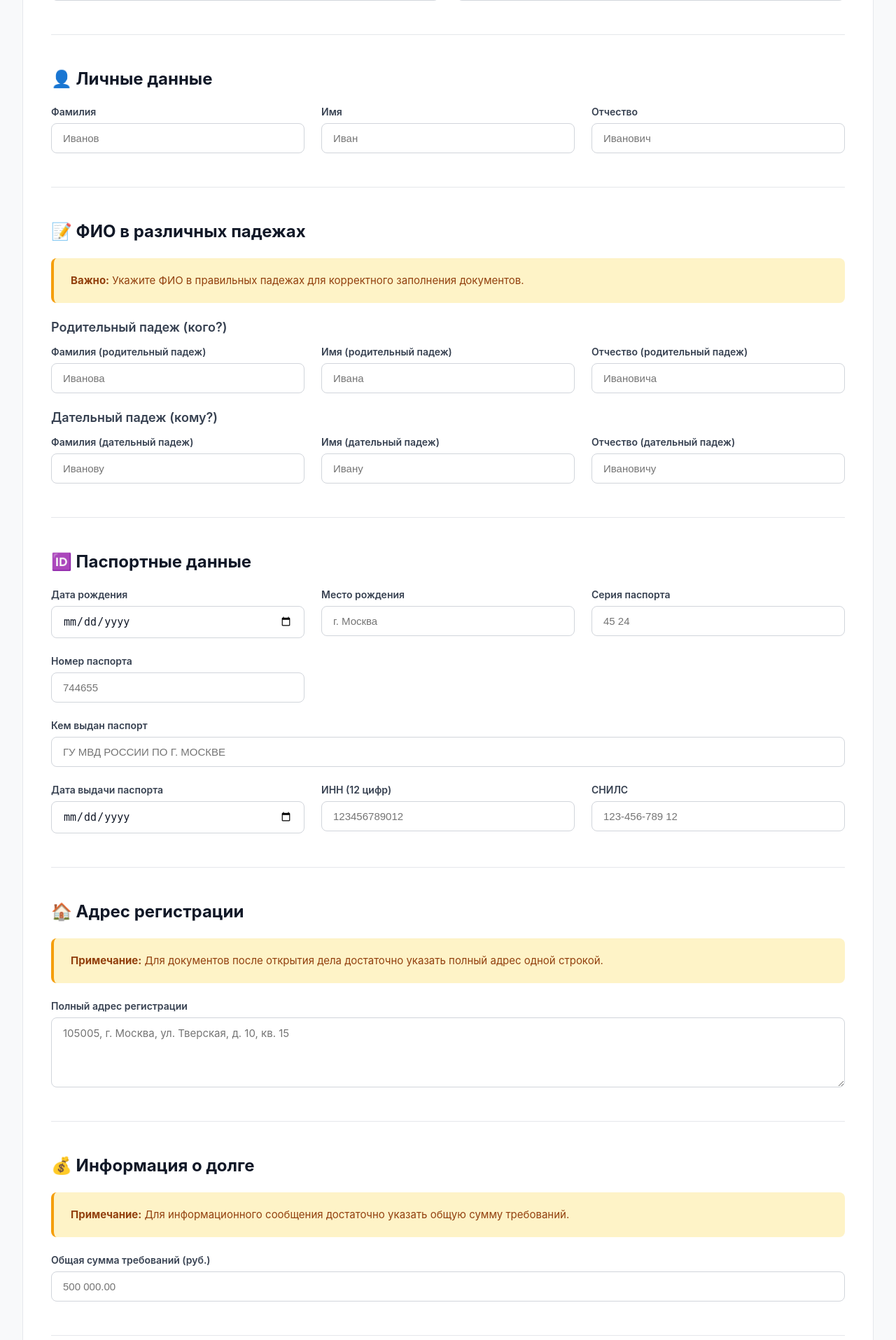
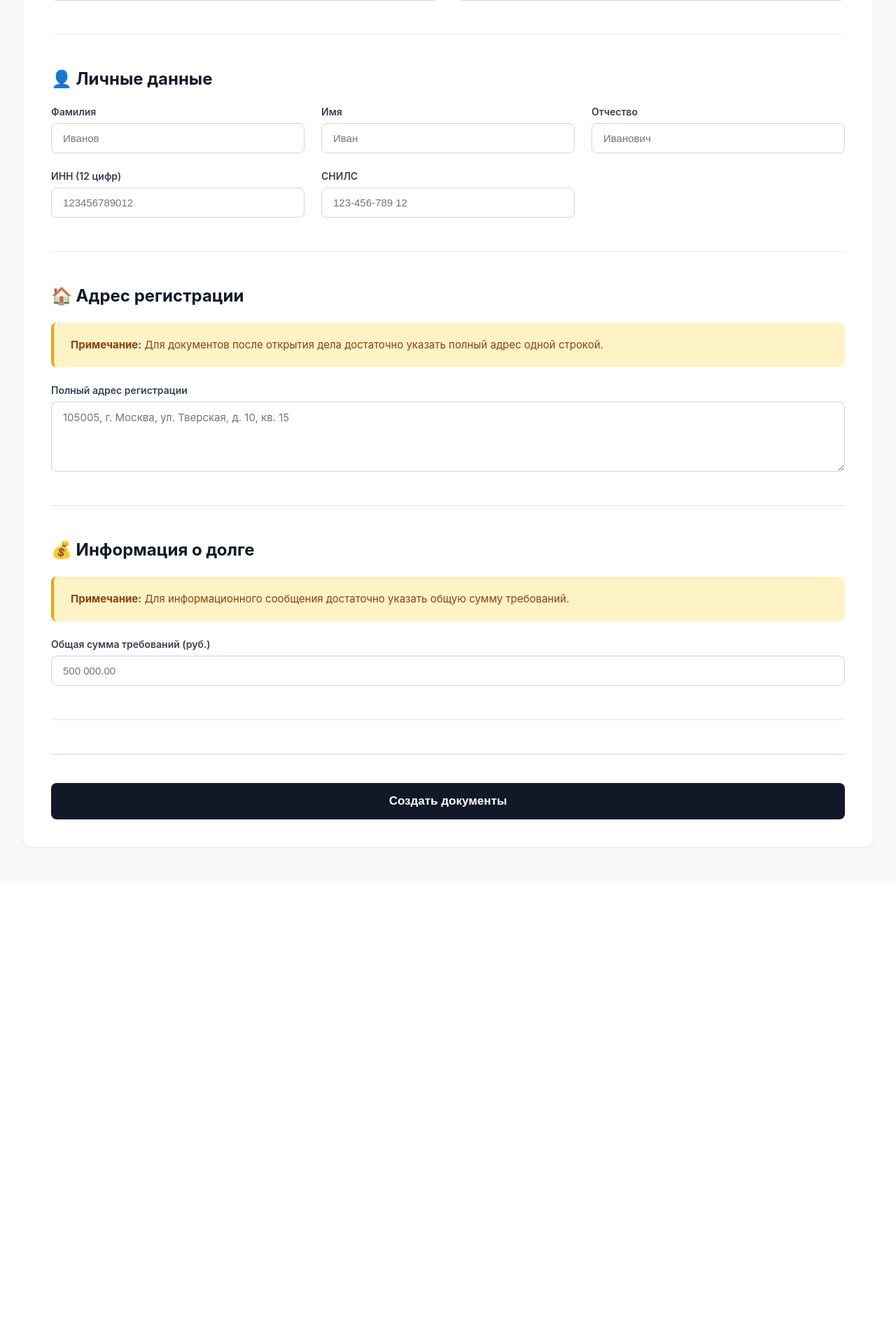
Before and after one commit to NidWare/bankruptcy, a Flask app: page /with-case in a window 1280 px wide. Shown: the part 548-2463 px from the top of the page at 70% size. After the commit the page ends 1760 px from the top, so only its background shows below. Run offline with Flask 3, Linux system fonts and the light colour scheme.

Commit message:
shortened with case version of documents

```diff
--- a/app.py
+++ b/app.py
@@ -73,6 +73,66 @@ def replace_in_runs_preserve_formatting(paragraph, replacements):
             new_run.font.underline = base_formatting['underline']
         if base_formatting['color']:
             new_run.font.color.rgb = base_formatting['color']
+
+
+def add_additional_creditors_to_text(doc, creditors):
+    """
+    Добавляет информацию о дополнительных кредиторах в таблицу заявления (шапка документа)
+    ВЫЗЫВАЕТСЯ ПОСЛЕ замены плейсхолдеров, поэтому ищем по названию первого кредитора
+    """
+    if len(creditors) <= 1:
+        return  # Нет дополнительных кредиторов
+
+    # Ищем ячейку с информацией о первом кредиторе в таблице (шапка документа)
+    # После замены плейсхолдеров там может быть "Кредитор 1" или название первого кредитора
+    creditor_cell = None
+    first_creditor_name = creditors[0]['name']
+
+    for table_idx, table in enumerate(doc.tables):
+        for row_idx, row in enumerate(table.rows):
+            for cell_idx, cell in enumerate(row.cells):
+                cell_text = cell.text.strip()
+                # Ищем ячейку с "Кредитор 1" или с названием первого кредитора
+                if ("Кредитор 1" in cell_text or first_creditor_name in cell_text) and len(cell_text) < 300:
+                    creditor_cell = cell
+                    print(f"Найдена ячейка с кредитором в таблице {table_idx}, строка {row_idx}, ячейка {cell_idx}")
+                    break
+            if creditor_cell is not None:
+                break
+        if creditor_cell is not None:
+            break
+
+    if creditor_cell is None:
+        print(f"⚠️ Не найдена ячейка с информацией о кредиторе (искали '{first_creditor_name[:30]}...')")
+        return
+
+    # Добавляем параграфы для дополнительных кредиторов в ячейку
+    for creditor_idx in range(1, len(creditors)):  # Начинаем со второго
+        creditor = creditors[creditor_idx]
+        creditor_num = creditor_idx + 1
+
+        try:
+            # 0. Пустая строка для отступа (перед каждым кредитором)
+            creditor_cell.add_paragraph()
+
+            # 1. Заголовок "Кредитор N" - жирным
+            p_header = creditor_cell.add_paragraph()
+            run_header = p_header.add_run(f"Кредитор {creditor_num}")
+            run_header.bold = True
+
+            # 2. Название кредитора - жирным
+            p_name = creditor_cell.add_paragraph()
+            run_name = p_name.add_run(creditor['name'])
+            run_name.bold = True
+
+            # 3. Адрес кредитора - жирным
+            p_address = creditor_cell.add_paragraph()
+            run_address = p_address.add_run(creditor['address'])
+            run_address.bold = True
+
+            print(f"✅ Добавлен текст о кредиторе {creditor_num}: {creditor['name']}")
+        except Exception as e:
+            print(f"❌ Ошибка при добавлении кредитора {creditor_num}: {e}")
 
 
 def replace_placeholders_advanced(doc, replacements):
@@ -271,6 +331,10 @@ def process_document_in_memory(template_path, replacements, creditors=None):
     if creditors and (template_path.endswith('list-of-creditors.docx') or template_path.endswith('zayav.docx')):
         add_creditors_rows_improved(doc, creditors)
 
+    # Для заявления о банкротстве добавляем дополнительных кредиторов в текстовую часть
+    if creditors and template_path.endswith('zayav.docx'):
+        add_additional_creditors_to_text(doc, creditors)
+
     # Сохраняем документ в память
     doc_io = io.BytesIO()
     doc.save(doc_io)
@@ -344,7 +408,7 @@ def generate_initial_documents_archive(replacements, creditors, surname, name, c
         bankruptcy_template = "zayav.docx"
         if os.path.exists(bankruptcy_template):
             try:
-                bankruptcy_doc = process_document_in_memory(bankruptcy_template, replacements)
+                bankruptcy_doc = process_document_in_memory(bankruptcy_template, replacements, creditors)
                 bankruptcy_filename = f"bankruptcy_application_{surname}_{name}_{current_date.strftime('%Y%m%d')}.docx"
                 zip_file.writestr(bankruptcy_filename, bankruptcy_doc.getvalue())
                 print(f"✅ Создано заявление о банкротстве: {bankruptcy_filename}")
@@ -559,12 +623,13 @@ def initial_documents():
             first_letter_name = name[0].upper() if name else ''
             first_letter_patronymic = patronymic[0].upper() if patronymic else ''
 
-            # Получаем название месяца на русском языке
-            months_ru = [
+            # Получаем название месяца на русском языке в родительном падеже
+            months_ru_genitive = [
                 '', 'января', 'февраля', 'марта', 'апреля', 'мая', 'июня',
                 'июля', 'августа', 'сентября', 'октября', 'ноября', 'декабря'
             ]
-            month_name = months_ru[current_date.month]
+            month_name = months_ru_genitive[current_date.month]
+            month_name_genitive = months_ru_genitive[current_date.month]
 
             # Форматируем дату рождения
             try:
@@ -598,9 +663,9 @@ def initial_documents():
             total_debt = calculate_total_debt(creditors)
             formatted_total_debt = format_amount(str(total_debt))
 
-            # Преобразуем данные о браке и детях в текстовый формат
-            marriage_text = "да" if has_marriage == 'yes' else "нет"
-            children_text = "да" if has_children == 'yes' else "нет"
+            # Преобразуем данные о браке и детях: полный текст от первого лица
+            marriage_text = "Состою в браке" if has_marriage == 'yes' else "Не состою в браке"
+            children_text = "Имею несовершеннолетних детей" if has_children == 'yes' else "Не имею несовершеннолетних детей"
 
             # Подготавливаем основные замены (включая новые поля из list-of-creditors-final.py)
             replacements = {
@@ -615,18 +680,26 @@ def initial_documents():
                 "{отчество}": patronymic,
                 "{ФИО}": full_name,
                 "{ФИО должника}": full_name,
+                "я я я": full_name_dative,  # Плейсхолдер ФИО в дательном падеже из шаблона
 
                 # ФИО в родительном падеже (кого? чего?)
                 "{Фамилия родительный}": surname_genitive,
                 "{Имя родительный}": name_genitive,
                 "{Отчество родительный}": patronymic_genitive,
                 "{ФИО родительный}": full_name_genitive,
+                "{Фамилия в родительном падеже}": surname_genitive,
+                "{Имя в родительном падеже}": name_genitive,
+                "{Отчество в родительном падеже}": patronymic_genitive,
+                "{Отчество в родительном падеже }": patronymic_genitive,  # С пробелом в конце
 
                 # ФИО в дательном падеже (кому? чему?)
                 "{Фамилия дательный}": surname_dative,
                 "{Имя дательный}": name_dative,
                 "{Отчество дательный}": patronymic_dative,
                 "{ФИО дательный}": full_name_dative,
+                "{Фамилия в дательном падеже}": surname_dative,
+                "{Имя в дательном падеже}": name_dative,
+                "{Отчество в дательном падеже}": patronymic_dative,
 
                 # Дата и место рождения
                 "{дата рождения}": formatted_birth_date,
@@ -641,14 +714,17 @@ def initial_documents():
                 "{паспорт номер}": passport_number,
                 "{паспорт кем выдан}": passport_issued_by,
                 "{паспорт дата выдачи}": formatted_passport_issue_date,
+                "фываываыфа": passport_issued_by,  # Плейсхолдер для "кем выдан" из шаблона
 
                 # ИНН и СНИЛС
                 "{ИНН}": inn,
                 "{СНИЛС}": snils,
 
-                # Брак и дети
+                # Брак и дети (все варианты плейсхолдеров) - полный текст
+                "{дети}": children_text,
                 "{брак}": marriage_text,
-                "{дети}": children_text,
+                "- нет": f"- {children_text}",
+                "- да": f"- {marriage_text}",
 
                 # Детализированный адрес
                 "{субъект РФ}": region,
@@ -662,13 +738,16 @@ def initial_documents():
                 "{номер квартиры}": apartment_number,
                 "{номер квартиры может быть пустым}": apartment_number,
                 "{Зарегистрирован по адресу}": registered_address,
+                "фываыфва": registered_address,  # Плейсхолдер для адреса из шаблона
 
                 # Финансовая информация
                 "{сумма долга цифрами}": debt_amount_digits,
                 "{сумма долга буквами}": debt_amount_words,
                 "{общая сумма задолженности}": f"{formatted_total_debt} рублей",
                 "{сумма требований}": formatted_total_debt,
-                "{госпошлина}": f"{state_duty} рублей",
+                "{госпошлина}": state_duty,  # В шаблоне уже есть слово "рублей"
+                "123213": debt_amount_digits,  # Плейсхолдер для суммы цифрами из шаблона
+                "аываыа": debt_amount_words,  # Плейсхолдер для суммы прописью из шаблона
 
                 # Дата и подпись
                 "{dd}.{mm}.{yyyy} г.": f"{current_date.day:02d}.{current_date.month:02d}.{current_date.year} г.",
@@ -680,10 +759,13 @@ def initial_documents():
                 "{дата}": current_date.strftime("%d.%m.%Y"),
                 "{число месяца}": str(current_date.day),
                 "{месяц}": month_name,
+                "{месяц в родительном падеже}": month_name_genitive,
+                "{месяц В РОДИТЕЛЬНОМ ПАДЕЖЕ, ты сам должен определить}": month_name_genitive,
                 "{год}": str(current_date.year),
                 "{Первая буква имени}": first_letter_name,
                 "{первая буква отчества}": first_letter_patronymic,
                 "{Фамилия и первые буквы имени и отчества}": f"{surname} {first_letter_name}.{first_letter_patronymic}.",
+                "я Я.Я.": f"{surname} {first_letter_name}.{first_letter_patronymic}.",  # Плейсхолдер для подписи из шаблона
 
                 # Плейсхолдеры для информационного сообщения
                 "{ИНН ДОЛЖНИКА}": inn,
@@ -783,9 +865,17 @@ def initial_documents():
             # Общие плейсхолдеры для кредиторов
             for i, creditor in enumerate(creditors, 1):
                 replacements[f"{{Кредитор {i}}}"] = creditor.get('Кредитор', f"Кредитор {i}")
+                # НЕ заменяем "Кредитор 1" без скобок, т.к. это нужно для функции add_additional_creditors_to_text
+                # replacements[f"Кредитор {i}"] = creditor.get('name', f"Кредитор {i}")  # УБРАНО
                 replacements[f"{{Кредитор n}}"] = f"Кредитор {i}" if i == 1 else replacements.get(f"{{Кредитор n}}", f"Кредитор {i}")
                 if i > 1:
                     replacements[f"{{Кредитор n+{i-1}}}"] = f"Кредитор {i}"
+
+            # Добавляем плейсхолдеры "ЯЯ" для кредиторов
+            if len(creditors) >= 1:
+                replacements["ЯЯ"] = creditors[0]['name']  # Название первого кредитора
+            if len(creditors) >= 2:
+                replacements["ББ"] = creditors[1]['name']  # На случай, если второй кредитор тоже "ЯЯ" или другой
 
             # Проверяем наличие хотя бы одного шаблона
             bankruptcy_template = "zayav.docx"
@@ -822,22 +912,10 @@ def case_documents():
         surname = request.form.get('surname', '').strip()
         name = request.form.get('name', '').strip()
         patronymic = request.form.get('patronymic', '').strip()
-        surname_genitive = request.form.get('surname_genitive', '').strip()
-        name_genitive = request.form.get('name_genitive', '').strip()
-        patronymic_genitive = request.form.get('patronymic_genitive', '').strip()
-        surname_dative = request.form.get('surname_dative', '').strip()
-        name_dative = request.form.get('name_dative', '').strip()
-        patronymic_dative = request.form.get('patronymic_dative', '').strip()
-        birth_date = request.form.get('birth_date', '').strip()
-        birth_place = request.form.get('birth_place', '').strip()
-        passport_series = request.form.get('passport_series', '').strip()
-        passport_number = request.form.get('passport_number', '').strip()
-        passport_issued_by = request.form.get('passport_issued_by', '').strip()
-        passport_issue_date = request.form.get('passport_issue_date', '').strip()
         inn = request.form.get('inn', '').strip()
         snils = request.form.get('snils', '').strip()
 
-        # Получаем адрес (для документов после открытия дела достаточно полного адреса)
+        # Получаем адрес
         registered_address = request.form.get('registered_address', '').strip()
 
         # Получаем общую сумму требований
@@ -847,15 +925,11 @@ def case_documents():
         case_number = request.form.get('case_number', '').strip()
         judge_name = request.form.get('judge_name', '').strip()
 
-        # Валидация основных полей + обязательные номер дела и судья
-        required_fields = [surname, name, patronymic, surname_genitive, name_genitive,
-                          patronymic_genitive, surname_dative, name_dative, patronymic_dative,
-                          birth_date, birth_place, passport_series, passport_number,
-                          passport_issued_by, passport_issue_date,
-                          inn, snils, registered_address, total_debt,
-                          case_number, judge_name]
+        # Валидация основных полей
+        required_fields = [surname, name, patronymic, inn, snils,
+                          registered_address, total_debt, case_number, judge_name]
         if not all(required_fields):
-            flash('Все поля обязательны для заполнения (включая номер дела и судью)', 'error')
+            flash('Все поля обязательны для заполнения', 'error')
             return redirect(url_for('case_documents'))
 
         if len(inn) != 12 or not inn.isdigit():
@@ -865,42 +939,8 @@ def case_documents():
         try:
             current_date = datetime.now()
 
-            first_letter_name = name[0].upper() if name else ''
-            first_letter_patronymic = patronymic[0].upper() if patronymic else ''
-
-            months_ru = [
-                '', 'января', 'февраля', 'марта', 'апреля', 'мая', 'июня',
-                'июля', 'августа', 'сентября', 'октября', 'ноября', 'декабря'
-            ]
-            month_name = months_ru[current_date.month]
-
-            # Форматируем дату рождения
-            try:
-                birth_date_obj = datetime.strptime(birth_date, '%Y-%m-%d')
-                formatted_birth_date = birth_date_obj.strftime('%d.%m.%Y')
-            except ValueError:
-                formatted_birth_date = birth_date
-
-            # Форматируем дату выдачи паспорта
-            try:
-                passport_issue_date_obj = datetime.strptime(passport_issue_date, '%Y-%m-%d')
-                formatted_passport_issue_date = passport_issue_date_obj.strftime('%d.%m.%Y')
-            except ValueError:
-                formatted_passport_issue_date = passport_issue_date
-
-            # Формируем полное ФИО должника в разных падежах
+            # Формируем полное ФИО должника
             full_name = f"{surname} {name} {patronymic}"
-            full_name_genitive = f"{surname_genitive} {name_genitive} {patronymic_genitive}"
-            full_name_dative = f"{surname_dative} {name_dative} {patronymic_dative}"
-
-            # Формируем паспортные данные
-            passport_full = f"{passport_series} {passport_number}"
-
-            # Формируем полную строку с датой рождения и местом рождения
-            birth_info = f"{formatted_birth_date} г.р., место рождения: {birth_place}"
-
-            # Формируем полную строку с паспортными данными
-            passport_info = f"Паспорт РФ {passport_full}\nВыдан {passport_issued_by}\nдата выдачи: {formatted_passport_issue_date}"
 
             # Форматируем сумму требований
             formatted_total_debt = format_amount(total_debt)
@@ -914,22 +954,15 @@ def case_documents():
                 "{ИНН}": inn,
                 "{ФИО}": full_name,
                 "{ФИО должника}": full_name,
-
-                # ИНН и СНИЛС для информационного сообщения
                 "{ИНН ДОЛЖНИКА}": inn,
                 "{СНИЛС ДОЛЖНИКА}": snils,
 
-                # Адрес (только полный адрес одной строкой)
+                # Адрес
                 "{месторасположение должника}": registered_address,
 
                 # Финансовая информация
                 "{сумма требований}": formatted_total_debt,
                 "{сумма требований к должнику}": f"{formatted_total_debt} рублей",
-
-                # Дата
-                "{dd}": f"{current_date.day:02d}",
-                "{mm}": f"{current_date.month:02d}",
-                "{yyyy}": str(current_date.year),
 
                 # Информация о деле
                 "{номер дела}": case_number,
--- a/templates/with_case.html
+++ b/templates/with_case.html
@@ -388,78 +388,6 @@
                             <label for="patronymic">Отчество</label>
                             <input type="text" id="patronymic" name="patronymic" required placeholder="Иванович">
                         </div>
-                    </div>
-                </div>
-
-                <!-- ФИО в других падежах -->
-                <div class="form-section">
-                    <h3 class="section-title">📝 ФИО в различных падежах</h3>
-                    <div class="info-banner" style="margin-bottom: 1.5rem;">
-                        <p><strong>Важно:</strong> Укажите ФИО в правильных падежах для корректного заполнения документов.</p>
-                    </div>
-                    <h4 style="margin: 1.5rem 0 1rem; font-size: 1.125rem; font-weight: 600; color: #374151;">Родительный падеж (кого?)</h4>
-                    <div class="form-grid">
-                        <div class="form-group">
-                            <label for="surname_genitive">Фамилия (родительный падеж)</label>
-                            <input type="text" id="surname_genitive" name="surname_genitive" required placeholder="Иванова">
-                        </div>
-                        <div class="form-group">
-                            <label for="name_genitive">Имя (родительный падеж)</label>
-                            <input type="text" id="name_genitive" name="name_genitive" required placeholder="Ивана">
-                        </div>
-                        <div class="form-group">
-                            <label for="patronymic_genitive">Отчество (родительный падеж)</label>
-                            <input type="text" id="patronymic_genitive" name="patronymic_genitive" required placeholder="Ивановича">
-                        </div>
-                    </div>
-                    <h4 style="margin: 1.5rem 0 1rem; font-size: 1.125rem; font-weight: 600; color: #374151;">Дательный падеж (кому?)</h4>
-                    <div class="form-grid">
-                        <div class="form-group">
-                            <label for="surname_dative">Фамилия (дательный падеж)</label>
-                            <input type="text" id="surname_dative" name="surname_dative" required placeholder="Иванову">
-                        </div>
-                        <div class="form-group">
-                            <label for="name_dative">Имя (дательный падеж)</label>
-                            <input type="text" id="name_dative" name="name_dative" required placeholder="Ивану">
-                        </div>
-                        <div class="form-group">
-                            <label for="patronymic_dative">Отчество (дательный падеж)</label>
-                            <input type="text" id="patronymic_dative" name="patronymic_dative" required placeholder="Ивановичу">
-                        </div>
-                    </div>
-                </div>
-
-                <!-- Паспортные данные и дата рождения -->
-                <div class="form-section">
-                    <h3 class="section-title">🆔 Паспортные данные</h3>
-                    <div class="form-grid">
-                        <div class="form-group">
-                            <label for="birth_date">Дата рождения</label>
-                            <input type="date" id="birth_date" name="birth_date" required>
-                        </div>
-                        <div class="form-group">
-                            <label for="birth_place">Место рождения</label>
-                            <input type="text" id="birth_place" name="birth_place" required placeholder="г. Москва">
-                        </div>
-                        <div class="form-group">
-                            <label for="passport_series">Серия паспорта</label>
-                            <input type="text" id="passport_series" name="passport_series" required
-                                   placeholder="45 24" maxlength="5">
-                        </div>
-                        <div class="form-group">
-                            <label for="passport_number">Номер паспорта</label>
-                            <input type="text" id="passport_number" name="passport_number" required
-                                   placeholder="744655" maxlength="6">
-                        </div>
-                        <div class="form-group full-width">
-                            <label for="passport_issued_by">Кем выдан паспорт</label>
-                            <input type="text" id="passport_issued_by" name="passport_issued_by" required
-                                   placeholder="ГУ МВД РОССИИ ПО Г. МОСКВЕ">
-                        </div>
-                        <div class="form-group">
-                            <label for="passport_issue_date">Дата выдачи паспорта</label>
-                            <input type="date" id="passport_issue_date" name="passport_issue_date" required>
-                        </div>
                         <div class="form-group">
                             <label for="inn">ИНН (12 цифр)</label>
                             <input type="text" id="inn" name="inn" required maxlength="12"
```
Also changed, not shown: templates/initial.html (+6 -6 lines).
